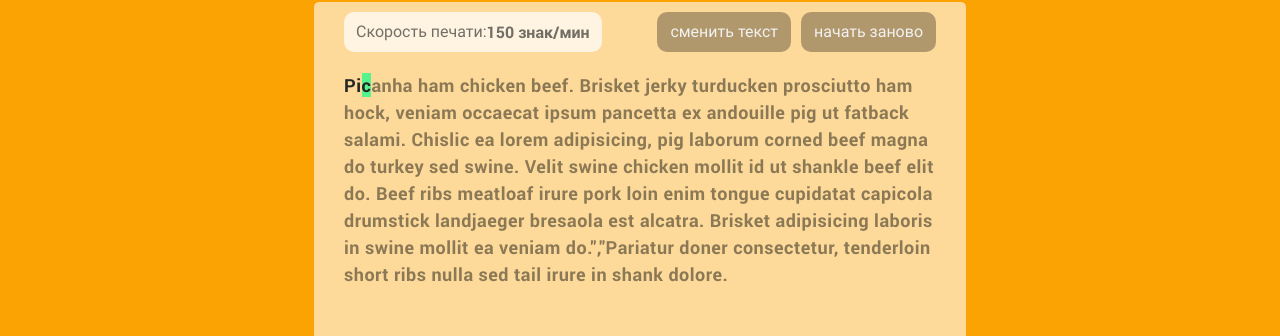
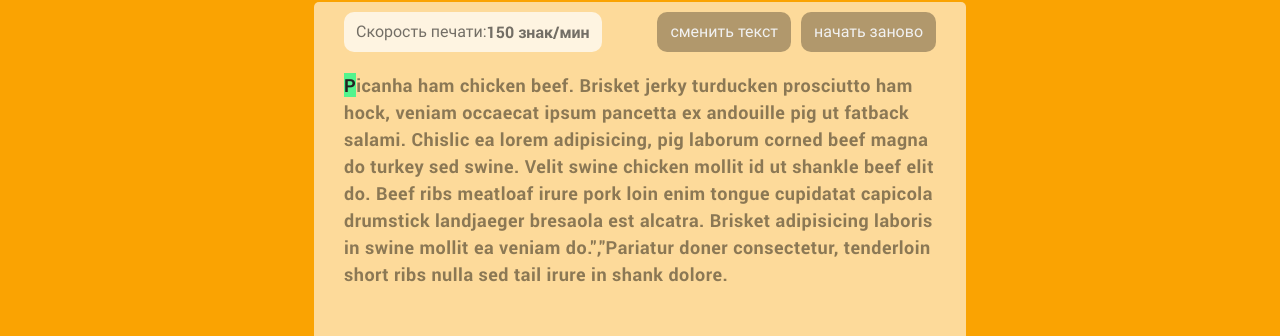
Before and after one commit to anna9grace/speed-typing, a React (Create React App) app: page / in a window 1280 px wide. Shown: the part 154-490 px from the top of the page. Built offline with nearby package versions, Linux system fonts and the light colour scheme.

Commit message:
realize logic of comparing symbols and increasing mistakes or moving on

```diff
--- a/src/components/main-screen/main-screen.jsx
+++ b/src/components/main-screen/main-screen.jsx
@@ -1,8 +1,8 @@
-import React, {useEffect} from 'react';
+import React, {useRef, useEffect} from 'react';
 import {useSelector, useDispatch} from 'react-redux';
 
 import { getTrainingStatus, getMessageText } from '../../store/selectors';
-import { setIsStarted, getSymbolTyped } from '../../store/action';
+import { setIsStarted, setWrongSymbol, increaseMistakes, changeCurrentSymbol } from '../../store/action';
 import { checkSymbol } from '../../utils';
 
 import PageHeader from '../page-header/page-header';
@@ -13,15 +13,24 @@ function MainScreen() {
   const dispatch = useDispatch();
   const trainingStatus = useSelector(getTrainingStatus);
   const message = useSelector(getMessageText);
+  const symbolRef = useRef();
 
   const onKeydown = (evt) => {
     if (!checkSymbol(evt.key)) {
       return;
     }
+    evt.preventDefault();
+
     if (!trainingStatus) {
       dispatch(setIsStarted());
     }
-    dispatch(getSymbolTyped(evt.key));
+
+    if (evt.key === symbolRef.current.textContent) {
+      dispatch(changeCurrentSymbol());
+    } else {
+      dispatch(setWrongSymbol());
+      dispatch(increaseMistakes());
+    }
   };
 
   useEffect(() => {
@@ -36,7 +45,7 @@ function MainScreen() {
       <PageHeader isMain/>
       <main>
         <Message>{message}</Message>
-        <TrainingBlock />
+        <TrainingBlock currentRef={symbolRef}/>
       </main>
     </React.Fragment>
   );
--- a/src/components/training-block/training-block.jsx
+++ b/src/components/training-block/training-block.jsx
@@ -1,5 +1,6 @@
 import React from 'react';
 import classNames from 'classnames';
+import PropTypes from 'prop-types';
 import {useDispatch} from 'react-redux';
 
 import { resetTraining } from '../../store/action';
@@ -9,7 +10,8 @@ import CurrentResult from '../current-result/current-result';
 import { ResultType } from '../../constants';
 import TrainingText from '../training-text/training-text';
 
-function TrainingBlock() {
+function TrainingBlock(props) {
+  const {currentRef} = props;
   const dispatch = useDispatch();
 
   return (
@@ -40,10 +42,14 @@ function TrainingBlock() {
           </Button>
         </div>
 
-        <TrainingText />
+        <TrainingText currentRef={currentRef}/>
       </div>
     </div>
   );
 }
 
+TrainingBlock.propTypes = {
+  currentRef: PropTypes.object.isRequired,
+};
+
 export default TrainingBlock;
--- a/src/components/training-text/training-text.jsx
+++ b/src/components/training-text/training-text.jsx
@@ -1,11 +1,16 @@
 import React from 'react';
 import {useSelector} from 'react-redux';
+import PropTypes from 'prop-types';
+import classNames from 'classnames';
+
 import styles from './training-text.module.scss';
 
-import { getTrainingText, getCurrentSymbol } from '../../store/selectors';
+import { getTrainingText, getCurrentSymbol, getWrongSymbolNumber } from '../../store/selectors';
 
-function TrainingText () {
+function TrainingText (props) {
+  const {currentRef} = props;
   const text = useSelector(getTrainingText);
+  const wrongSymbol = useSelector(getWrongSymbolNumber);
   const currentSymbol = useSelector(getCurrentSymbol);
 
   return (
@@ -14,7 +19,10 @@ function TrainingText () {
         {currentSymbol > 0 && text.slice(0, currentSymbol)}
       </span>
 
-      <span className={styles.current}>
+      <span
+        className={classNames(styles.current, wrongSymbol === currentSymbol ? styles.wrong : '')}
+        ref={currentRef}
+      >
         {text.slice(currentSymbol, currentSymbol + 1)}
       </span>
 
@@ -25,4 +33,8 @@ function TrainingText () {
   );
 }
 
+TrainingText.propTypes = {
+  currentRef: PropTypes.object.isRequired,
+};
+
 export default TrainingText;
--- a/src/components/training-text/training-text.module.scss
+++ b/src/components/training-text/training-text.module.scss
@@ -12,6 +12,6 @@
   background-color:rgba(77, 245, 141, 0.959)
 }
 
-.current.wrong {
+.wrong {
   background-color:rgba(243, 45, 19, 0.7)
 }
--- a/src/store/action.js
+++ b/src/store/action.js
@@ -3,11 +3,17 @@ import {createAction} from '@reduxjs/toolkit';
 export const ActionType = {
   SET_IS_STARTED: 'training/setIsStarted',
   RESET_TRAINING: 'training/resetTraining',
-  GET_SYMBOL_TYPED: 'training/getSymbolTyped',
+  SET_WRONG_SYMBOL: 'training/setWrongSymbol',
+  INCREASE_MISTAKES: 'training/increaseMistakes',
+  CHANGE_CURRENT_SYMBOL: 'training/changeCurrentSymbol',
 };
 
 export const setIsStarted = createAction(ActionType.SET_IS_STARTED);
 export const resetTraining = createAction(ActionType.RESET_TRAINING);
-export const getSymbolTyped = createAction(ActionType.GET_SYMBOL_TYPED, (symbol) => ({
-  payload: symbol,
+export const setWrongSymbol = createAction(ActionType.SET_WRONG_SYMBOL);
+export const increaseMistakes = createAction(ActionType.INCREASE_MISTAKES, () => ({
+  payload: 1,
 }));
+export const changeCurrentSymbol = createAction(ActionType.CHANGE_CURRENT_SYMBOL, () => ({
+  payload: 1,
+}));
--- a/src/store/reducer.js
+++ b/src/store/reducer.js
@@ -1,11 +1,11 @@
 import {createReducer} from '@reduxjs/toolkit';
 
-import {setIsStarted, resetTraining, getSymbolTyped} from './action';
+import {setIsStarted, resetTraining, setWrongSymbol, increaseMistakes, changeCurrentSymbol} from './action';
 
 const initialState = {
   isTrainingStarted: false,
-  currentSymbolNumber: 2,
-  currentSymbolTyped: '',
+  currentSymbolNumber: 0,
+  wrongSymbolNumber: null,
   timePassed: 0,
   mistakesCount: 0,
   trainingText: 'Picanha ham chicken beef.  Brisket jerky turducken prosciutto ham hock, veniam occaecat ipsum pancetta ex andouille pig ut fatback salami.  Chislic ea lorem adipisicing, pig laborum corned beef magna do turkey sed swine.  Velit swine chicken mollit id ut shankle beef elit do.  Beef ribs meatloaf irure pork loin enim tongue cupidatat capicola drumstick landjaeger bresaola est alcatra.  Brisket adipisicing laboris in swine mollit ea veniam do.","Pariatur doner consectetur, tenderloin short ribs nulla sed tail irure in shank dolore.',
@@ -21,13 +21,18 @@ const reducer = createReducer(initialState, (builder) => {
     .addCase(resetTraining, (state) => {
       state.isTrainingStarted = false;
       state.currentSymbolNumber = 0;
-      state.currentSymbolTyped = '';
+      state.wrongSymbolNumber = null;
       state.timePassed = 0;
       state.mistakesCount = 0;
     })
-    .addCase(getSymbolTyped, (state, action) => {
-      state.currentSymbolTyped = action.payload;
-      // state.currentSymbolTyped = state.currentSymbolTyped + action.payload;
+    .addCase(setWrongSymbol, (state) => {
+      state.wrongSymbolNumber = state.currentSymbolNumber;
+    })
+    .addCase(increaseMistakes, (state, action) => {
+      state.mistakesCount = state.mistakesCount + action.payload;
+    })
+    .addCase(changeCurrentSymbol, (state, action) => {
+      state.currentSymbolNumber = state.currentSymbolNumber + action.payload;
     });
 });
 
--- a/src/store/selectors.js
+++ b/src/store/selectors.js
@@ -1,7 +1,7 @@
 export const getTrainingStatus = (state) => state.isTrainingStarted;
 export const getTrainingText = (state) => state.trainingText;
 export const getCurrentSymbol = (state) => state.currentSymbolNumber;
-export const getCurrentSymbolTyped = (state) => state.currentSymbolTyped;
+export const getWrongSymbolNumber = (state) => state.wrongSymbolNumber;
 export const getTimePassed = (state) => state.timePassed;
 export const getMistakesCount = (state) => state.mistakesCount;
 export const getMessageText = (state) => state.messageText;
```
